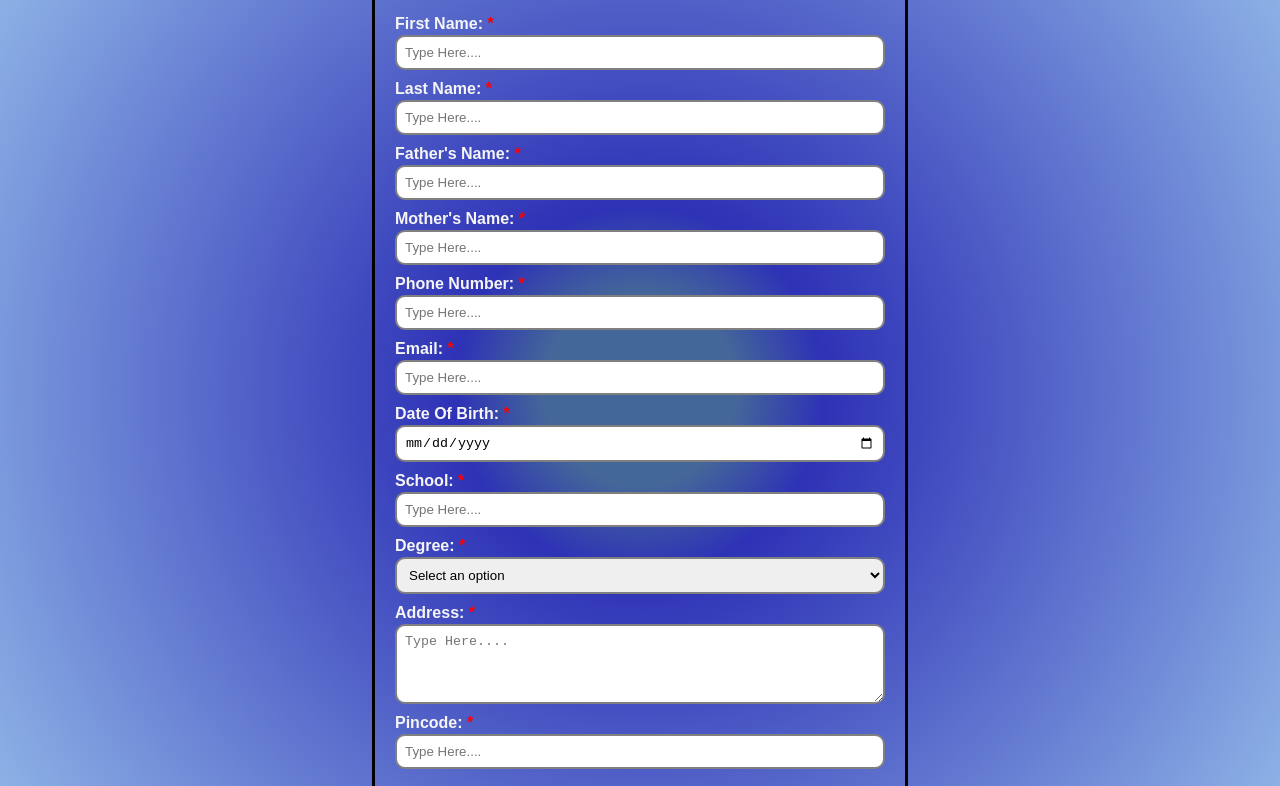
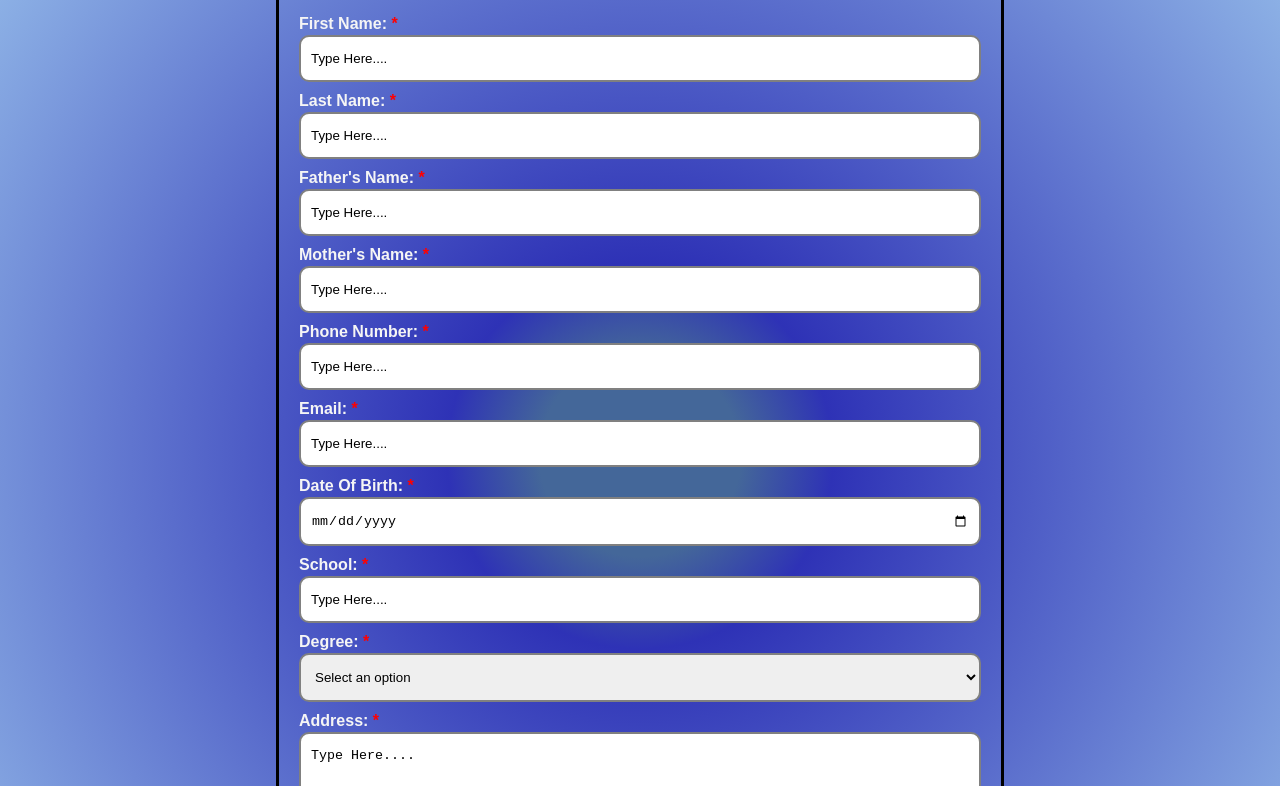
Before and after one commit to parmarkrishnaa/Workable-Form, a plain HTML site: page index.html in a window 1280 px wide. Shown: the part 86-872 px from the top of the page. Drawn offline with Linux system fonts and the light colour scheme.

Commit message:
third commit

```diff
--- a/css/style.css
+++ b/css/style.css
@@ -11,7 +11,7 @@ body {
 }
 
 .container {
-    width: 45%;
+    width: 60%;
     margin: 0 auto;
     padding: 20px;
 }
@@ -44,9 +44,13 @@ label span {
 }
 
 input, select, textarea {
-    padding: 8px;
+    padding: 14px 10px;
     border: 2px solid gray;
     border-radius: 10px;
+}
+
+::placeholder{
+    color: #000;
 }
 
 .btn {
```
